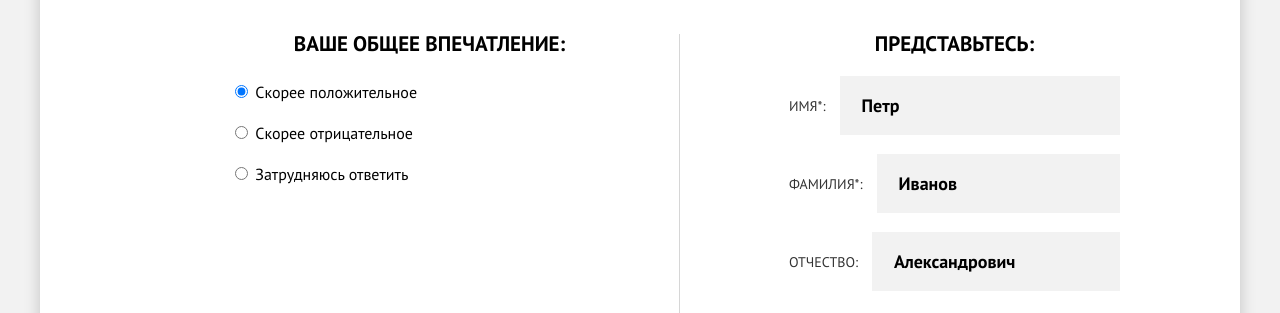
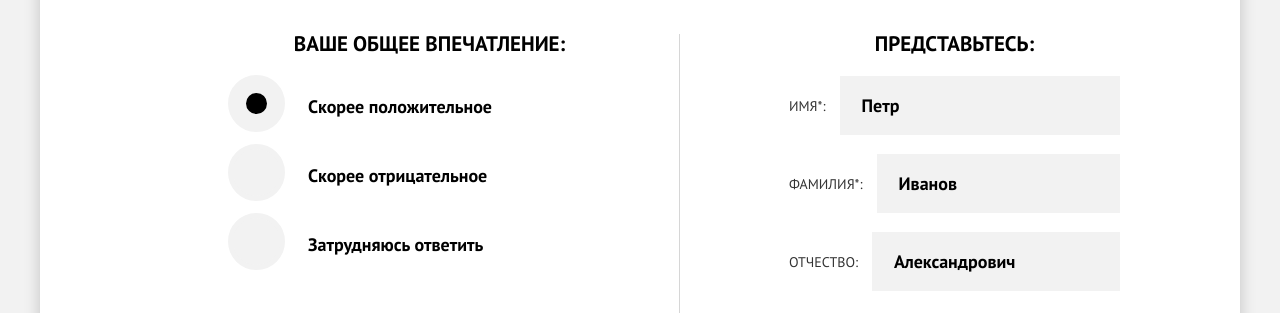
Before and after one commit to Hopperys/1628253-sedona-22, a website: page source/form.html in a window 1280 px wide. Shown: the part 467-780 px from the top of the page. Drawn offline with nearby package versions, Linux system fonts and the light colour scheme; files that its build step writes are made by us from their sources.

Commit message:
fieldset radio для мобильных

```diff
--- a/source/form.html
+++ b/source/form.html
@@ -75,16 +75,16 @@
             <fieldset class="fieldset fieldset--impression form__fieldset">
               <legend class="legend-title fieldset__title fieldset__title--impression">Ваше общее впечатление:</legend>
               <label class="choice fieldset__label fieldset__radio">
-                <input class="choice__radio" type="radio" name="impression" value="positive" checked>
-                <span>Скорее положительное</span>
+                <input class="choice__radio visually-hidden" type="radio" name="impression" value="positive" checked>
+                <span class="choice__span">Скорее положительное</span>
               </label>
               <label class="choice fieldset__label fieldset__radio">
-                <input class="choice__radio" type="radio" name="impression" value="negative">
-                <span>Скорее отрицательное</span>
+                <input class="choice__radio visually-hidden" type="radio" name="impression" value="negative">
+                <span class="choice__span">Скорее отрицательное</span>
                 </label>
               <label class="choice fieldset__label fieldset__radio">
-                <input class="choice__radio" type="radio" name="impression" value="unsure">
-                <span>Затрудняюсь ответить</span>
+                <input class="choice__radio visually-hidden" type="radio" name="impression" value="unsure">
+                <span class="choice__span">Затрудняюсь ответить</span>
               </label>
             </fieldset>
             <fieldset class="fieldset fieldset--visited form__fieldset">
--- /dev/null
+++ b/source/sass/blocks/choice.scss
@@ -0,0 +1,32 @@
+.choice__span {
+  font-weight: 700;
+  font-size: 18px;
+  line-height: 26px;
+  position: relative;
+}
+
+.choice__radio + .choice__span {
+  &::before {
+    content: "";
+    position: absolute;
+    left: -80px;
+    top: -20px;
+    width: 47px;
+    height: 47px;
+    border: 5px solid $input-color;
+    border-radius: 50%;
+    background-color: $input-color;
+  }
+}
+
+.choice__radio:checked + .choice__span {
+  &::before {
+    content: "";
+    position: absolute;
+    width: 21px;
+    height: 21px;
+    border-radius: 50%;
+    border: 18px solid $input-color;
+    background-color: $black;
+  }
+}
--- a/source/sass/blocks/fieldset.scss
+++ b/source/sass/blocks/fieldset.scss
@@ -130,12 +130,12 @@
 }
 
 .fieldset__radio {
-  margin-bottom: 21px;
-  margin-left: 20px;
-  margin-right: 20px;
+  margin-bottom: 31px;
+  margin-left: 98px;
+  margin-top: 12px;
 
   &:last-of-type {
-    margin-bottom: 31px;
+    margin-bottom: 40px;
   }
 }
 
--- a/source/sass/style.scss
+++ b/source/sass/style.scss
@@ -22,3 +22,4 @@
 @import "blocks/photo.scss";
 @import "blocks/like.scss";
 @import "blocks/video.scss";
+@import "blocks/choice.scss";
```
